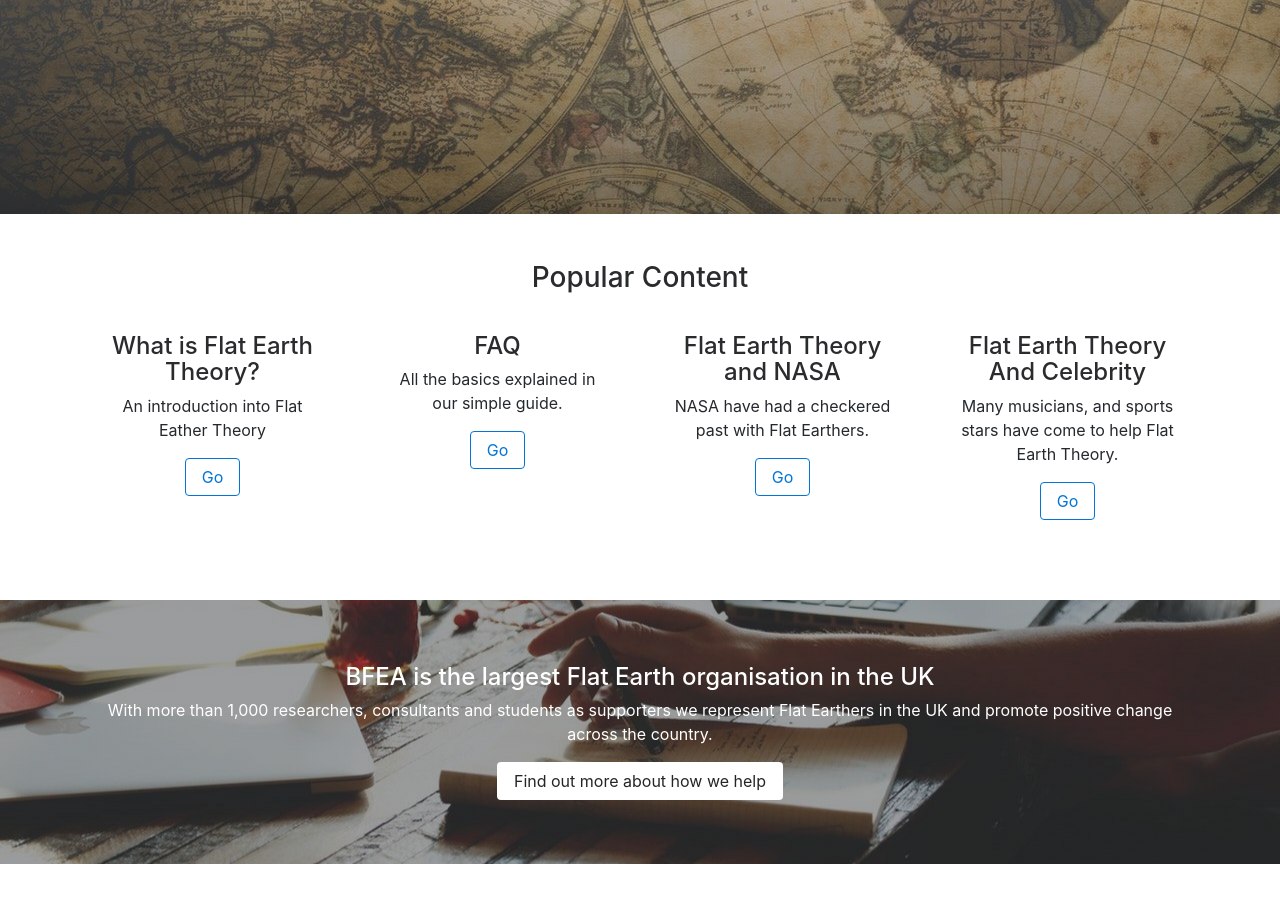
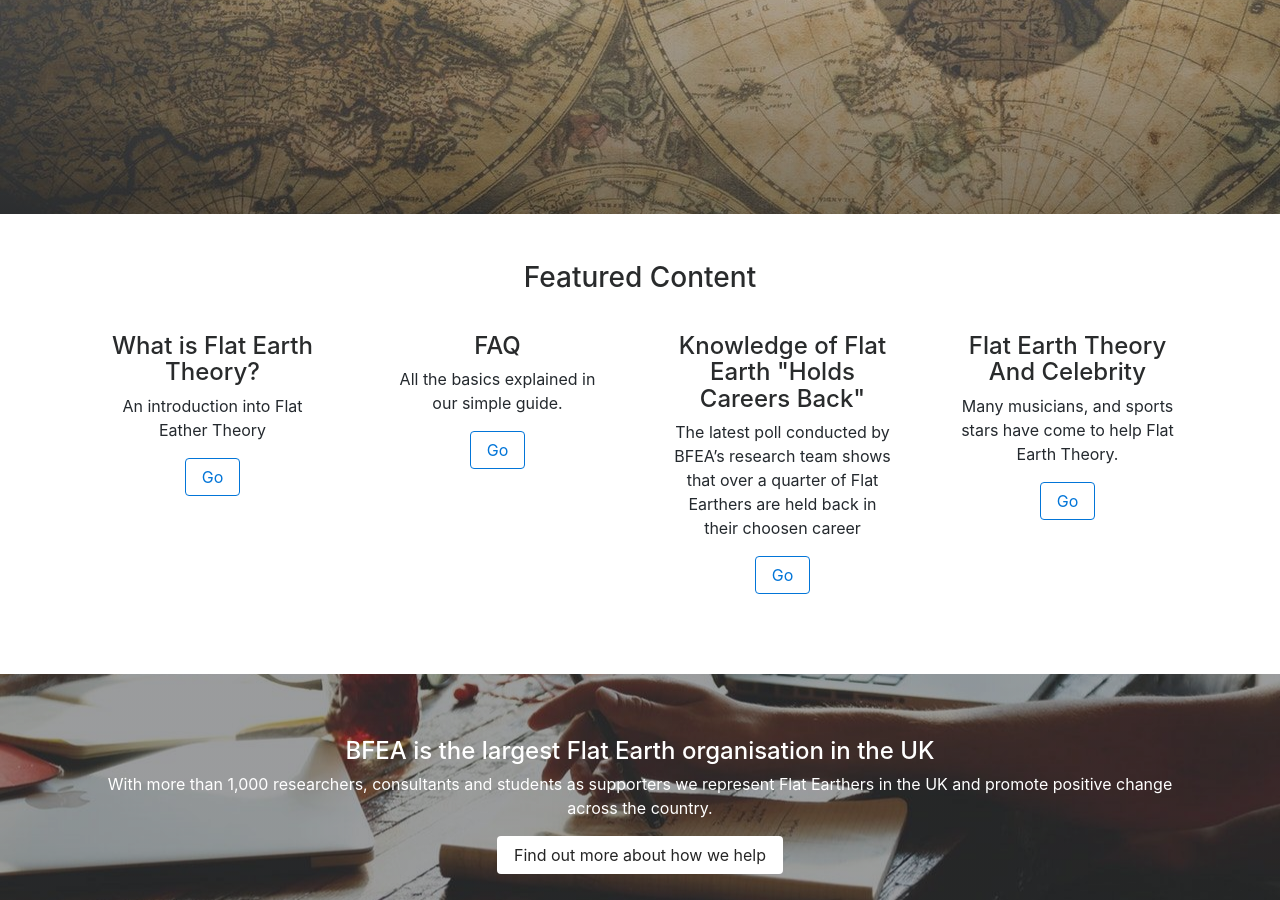
Before and after one commit to krussll/etsysimplicity, a Jekyll site: the page built from index.md, in a window 1280 px wide and 900 px high, scrolled down 380 px. Built offline with Jekyll 4.4.1, drawn with Linux system fonts in a browser that asks for light colours; nearby versions of some CDN libraries.

Commit message:
Update home.html

```diff
--- a/_layouts/home.html
+++ b/_layouts/home.html
@@ -14,7 +14,7 @@
     </div>
 
     <div class="container my-md-5">
-      <h3 class="text-center">Popular Content</h3>
+      <h3 class="text-center">Featured Content</h3>
       <div class="row">
         <div class="col-xs-6 col-lg-3 my-3 text-center">
           <div class="border">
@@ -36,17 +36,15 @@
           </div>
         </div>
 
-
         <div class="col-xs-6 col-lg-3 my-3 text-center">
           <div class="border">
             <div class="p-3">
-              <h4>Flat Earth Theory and NASA</h4>
-              <p>NASA have had a checkered past with Flat Earthers.</p>
-              <a class="btn btn-outline-primary" href="/articles/flat-earth-theory-and-nasa">Go</a>
+              <h4>Knowledge of Flat Earth "Holds Careers Back"</h4>
+              <p>The latest poll conducted by BFEA’s research team shows that over a quarter of Flat Earthers are held back in their choosen career</p>
+              <a class="btn btn-outline-primary" href="/articles/flat-earth-holds-careers-back">Go</a>
             </div>
           </div>
         </div>
-
 
         <div class="col-xs-6 col-lg-3 my-3 text-center">
           <div class="border">
```
